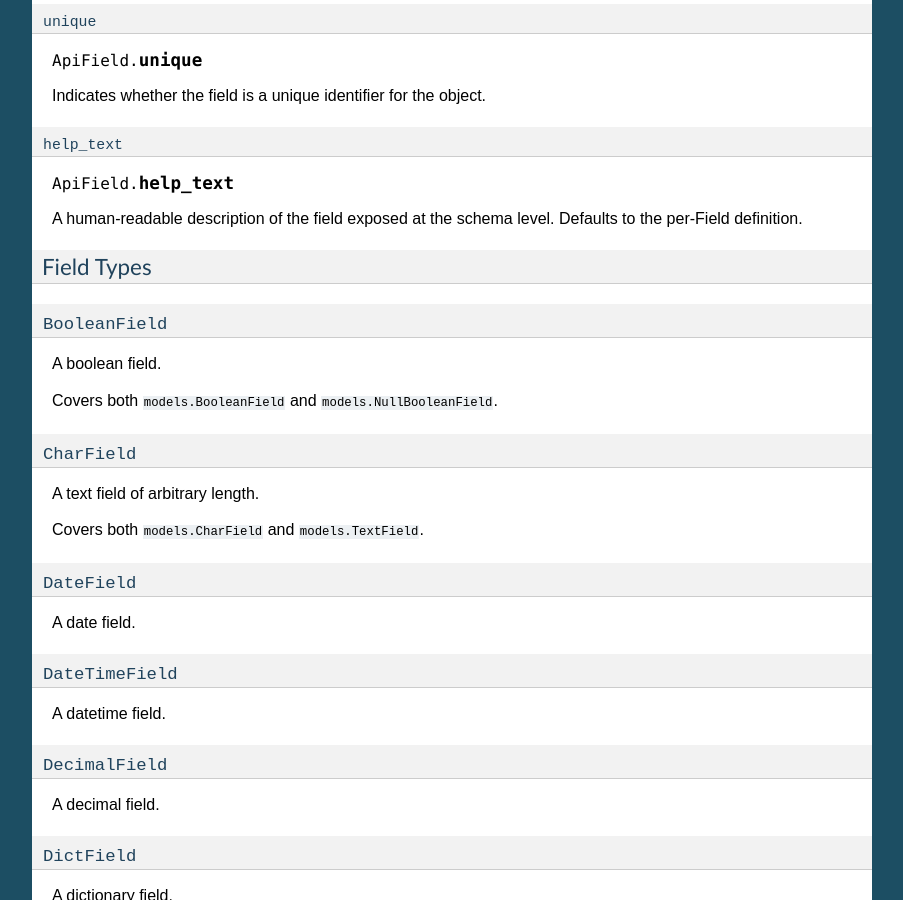
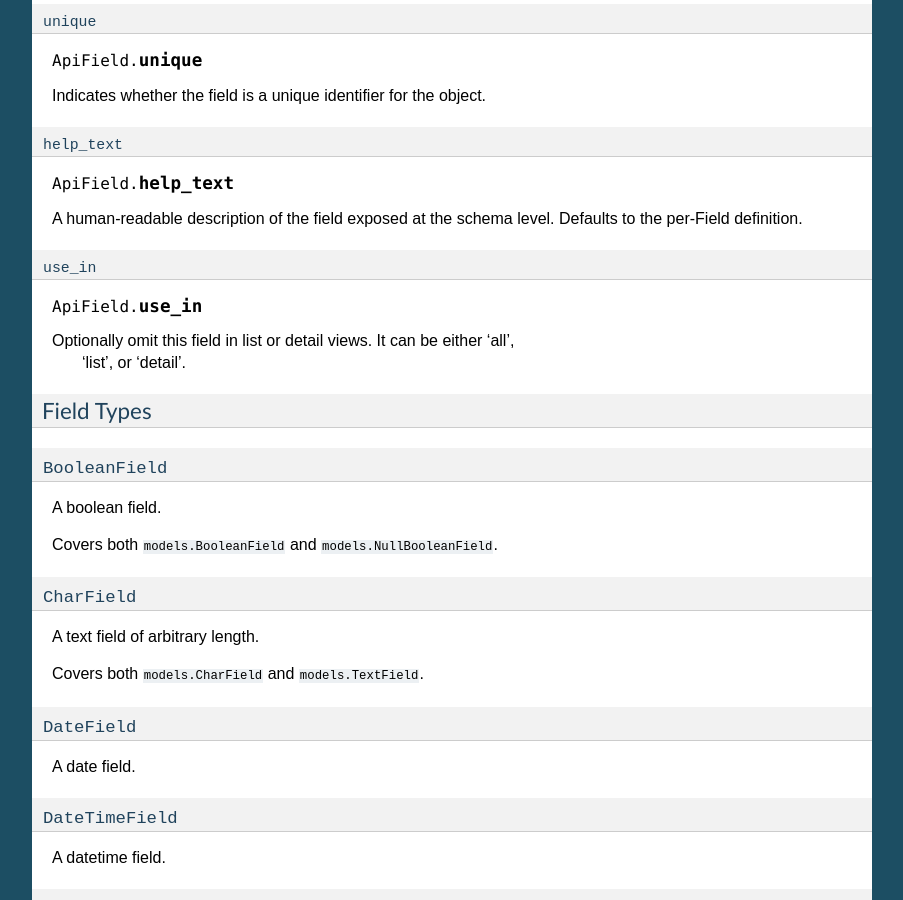
Before and after one commit to django-tastypie/django-tastypie, a Sphinx documentation site: the page built from docs/fields.rst, in a window 1280 px wide and 900 px high, scrolled down 1529 px. Shown: the whole window, without its empty margins (198-1101 px from the left). Built offline with Sphinx 7.4.7, drawn with Linux system fonts in a browser that asks for light colours; some of the changed text lies outside the part shown.

Commit message:
Applied patch described in https://github.com/toastdriven/django-tastypie/issues/526

```diff
--- a/docs/fields.rst
+++ b/docs/fields.rst
@@ -105,6 +105,13 @@ Indicates whether the field is a unique identifier for the object.
 A human-readable description of the field exposed at the schema level.
 Defaults to the per-Field definition.
 
+``use_in``
+~~~~~~~~~~
+
+.. attribute:: ApiField.use_in
+
+Optionally omit this field in list or detail views.  It can be either 'all',
+ 'list', or 'detail'.
 
 Field Types
 -----------
--- a/docs/resources.rst
+++ b/docs/resources.rst
@@ -1058,10 +1058,12 @@ simply override this method.
 ``full_dehydrate``
 ------------------
 
-.. method:: Resource.full_dehydrate(self, bundle)
+.. method:: Resource.full_dehydrate(self, bundle, for_list=False)
 
 Given a bundle with an object instance, extract the information from it to
 populate the resource.
+
+The for_list flag is used to control which fields are excluded by the ``use_in`` attribute.
 
 ``dehydrate``
 -------------
```
Also changed, not shown: 2 other files.
